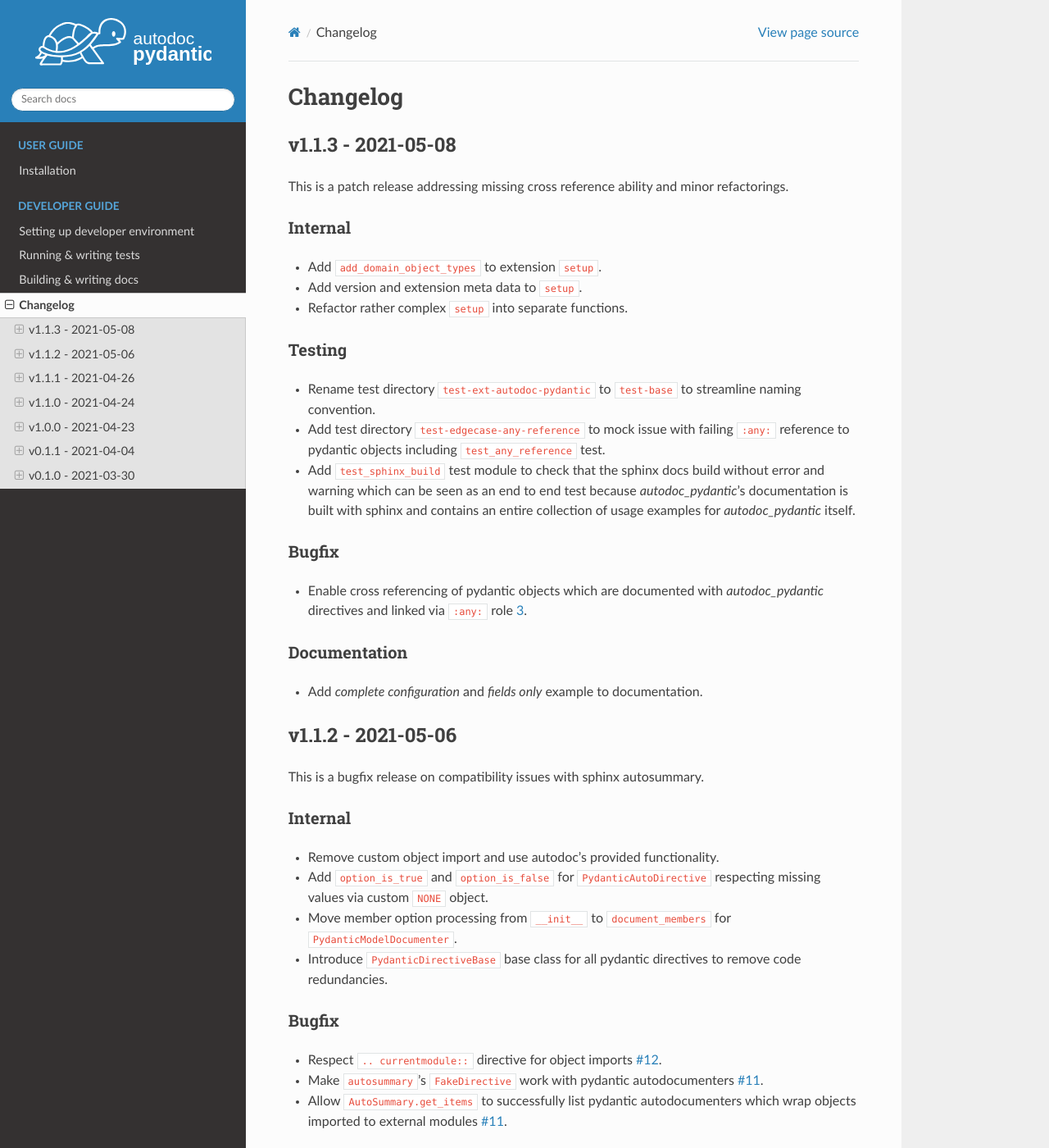
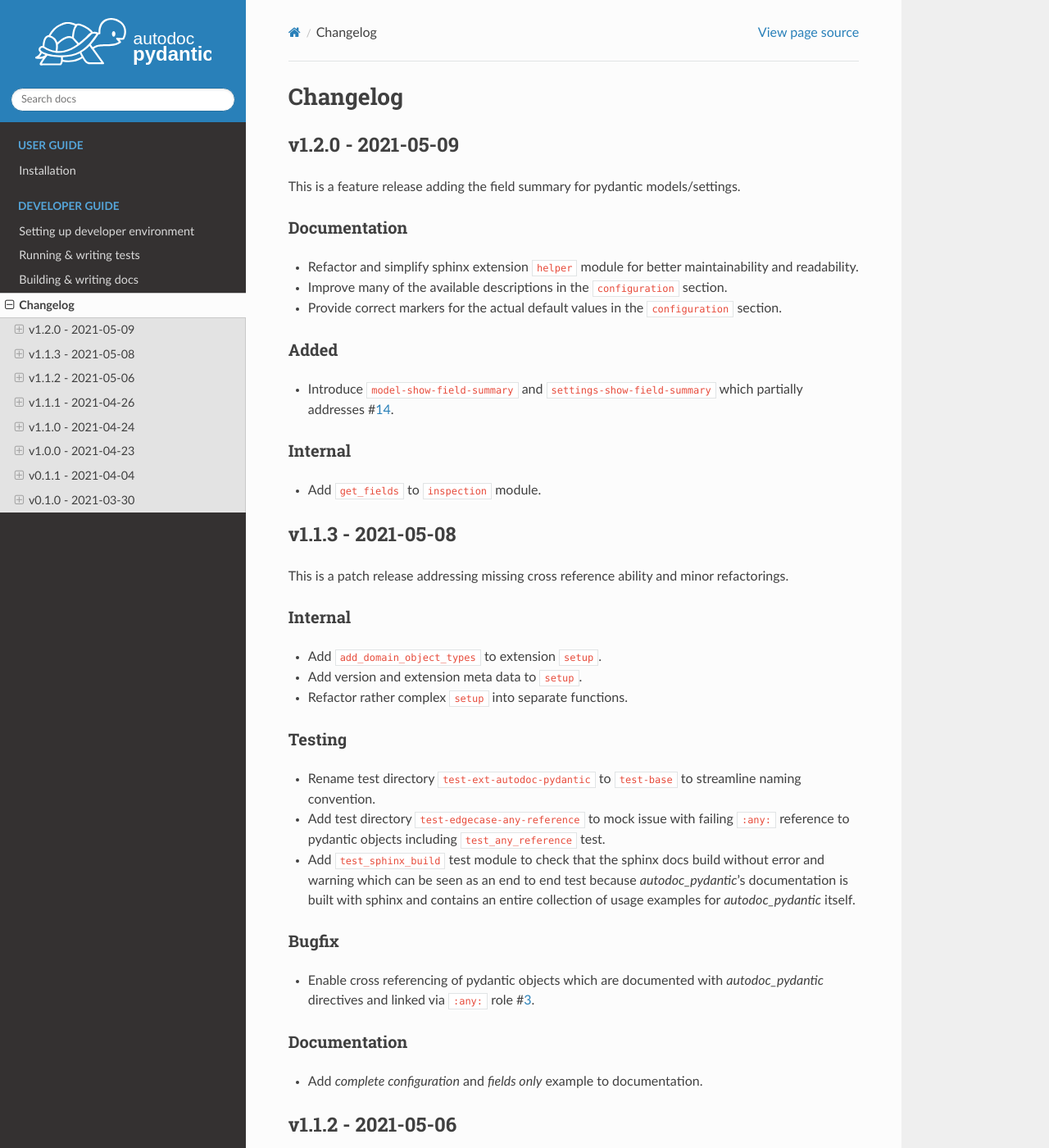
Before and after one commit to mansenfranzen/autodoc_pydantic, a Sphinx documentation site: the page built from docs/source/changelog.md, in a window 1280 px wide and 1400 px high. Shown: the whole window at 82% size. Built offline with Sphinx 7.4.7 and the Read the Docs theme 2.0.0, drawn with Linux system fonts in a browser that asks for light colours; pages that are not in the unit, such as notebooks, are missing from menus.

Commit message:
Bump version and update changelog.

```diff
--- a/CHANGELOG.md
+++ b/CHANGELOG.md
@@ -1,4 +1,25 @@
 # Changelog
+
+## v1.2.0 - 2021-05-09
+
+This is a feature release adding the field summary for pydantic models/settings.
+
+### Documentation
+
+- Refactor and simplify sphinx extension `helper` module for better maintainability
+  and readability.
+- Improve many of the available descriptions in the `configuration` section.
+- Provide correct markers for the actual default values in the `configuration` section.
+
+### Added
+
+- Introduce `model-show-field-summary` and `settings-show-field-summary` which
+  partially addresses #[14](https://github.com/mansenfranzen/autodoc_pydantic/issues/14).
+
+### Internal
+
+- Add `get_fields` to `inspection` module.
+
 
 ## v1.1.3 - 2021-05-08
 
@@ -25,7 +46,7 @@ refactorings.
 ### Bugfix
 
 - Enable cross referencing of pydantic objects which are documented with
-  *autodoc_pydantic* directives and linked via `:any:` role [3](https://github.com/mansenfranzen/autodoc_pydantic/issues/3).
+  *autodoc_pydantic* directives and linked via `:any:` role #[3](https://github.com/mansenfranzen/autodoc_pydantic/issues/3).
 
 ### Documentation
 
--- a/docs/source/conf.py
+++ b/docs/source/conf.py
@@ -31,7 +31,7 @@ copyright = '2021, Franz Wöllert'
 author = 'Franz Wöllert'
 
 # The full version, including alpha/beta/rc tags
-release = '1.1.3'
+release = '1.2.0'
 
 # -- General configuration ---------------------------------------------------
 
--- a/pyproject.toml
+++ b/pyproject.toml
@@ -1,6 +1,6 @@
 [tool.poetry]
 name = "autodoc_pydantic"
-version = "1.1.3"
+version = "1.2.0"
 description = "Seamlessly integrate pydantic models in your Sphinx documentation."
 authors = ["mansenfranzen <franz.woellert@gmail.com>"]
 packages = [{ include = "sphinxcontrib" }]
```
Also changed, not shown: 1 other file.
